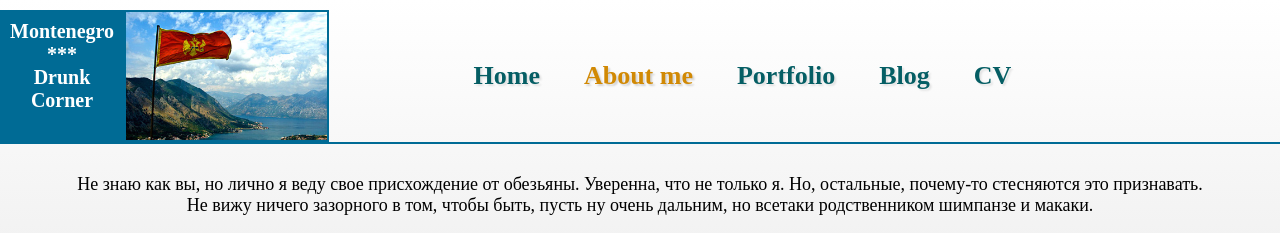
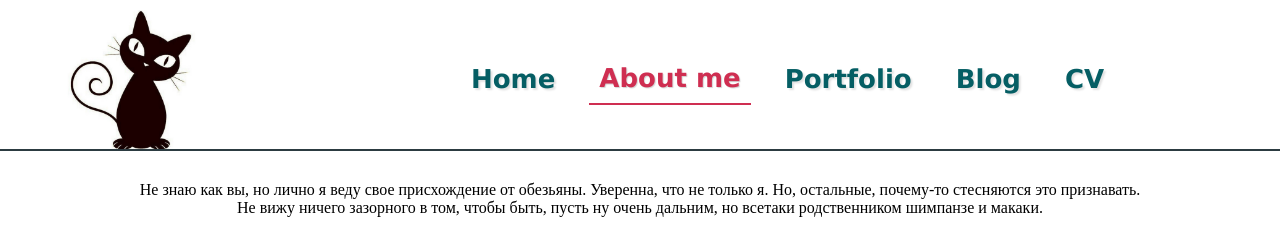
Before and after one commit to bluerat1976/mysite-1, a website: page aboutme.html in a window 1280 px wide. Shown: the top 233 px of the page. Drawn offline with Linux system fonts and the light colour scheme.

Commit message:
in process-2

```diff
--- a/js/Header.js
+++ b/js/Header.js
@@ -2,12 +2,12 @@ let header = document.getElementById('hd')
 
 let boxlogo = document.getElementById('box-logo')
 
-let logo = document.createElement('h3')
-logo.innerHTML = `Montenegro\n *** \<br>Drunk Сorner`
-boxlogo.appendChild(logo)
+//let logo = document.createElement('h3')
+//logo.innerHTML = 'Это я'
+//boxlogo.appendChild(logo)
 
 let logopict = document.createElement('img')
-logopict.setAttribute('src', 'picts/upmenu/upmenu-9.jpg')
+logopict.setAttribute('src', 'picts/logo/logo-7.jpg')
 logopict.setAttribute('id', 'pict-logo')
 boxlogo.appendChild(logopict)
 
--- a/package.json
+++ b/package.json
@@ -18,6 +18,6 @@
   },
   "homepage": "https://github.com/bluerat1976/mysite-1#readme",
   "devDependencies": {
-    "node-sass": "^4.13.1"
+    "node-sass": "^4.14.1"
   }
 }
--- a/styles.scss
+++ b/styles.scss
@@ -5,13 +5,12 @@
 
 body {
     padding: 10px 0 0 0;
-    background: linear-gradient(#ffffff, #cccccc);
 
     .content{
         padding-top: 30px;
         text-align: center;
 
-        quote {
+        .quote {
             font-size: 18px;
         }
 
--- a/styles/_header.scss
+++ b/styles/_header.scss
@@ -7,27 +7,26 @@
 #hd {
     display: flex;
     flex-flow:  row nowrap;
-    border-bottom: 2px solid #006b95;
+    border-bottom: 2px solid #2c3b41;
     /*background:linear-gradient(#e2e3e4, #314458) ;*/
+    padding-left: 5%;
 
     #box-logo {
         display: flex;
         flex-flow: row nowrap;
-        flex: 1 1 6%;
+        flex: 1 1 12%;
 
         h3 {
             display: inline-block;
             flex: 1 1 60px;
-            font-size: 20px;
+            font-size: 40px;
             padding: 10px;
-            color: #ffffff;
-            background-color: #006b95;
+            color: #000000;
             text-align: center;
         }
 
         #pict-logo {
-            max-width: 100%;
-            border: 2px solid #006b95;
+            max-width: 60%;
         }
     }
 
@@ -52,8 +51,9 @@
             #page-portfolio & #uppnav3,
             #page-blog & #uppnav4,
             #page-cv & #uppnav5 {
-                color:#d18904;
-                text-shadow: 2px 2px 2px #d3d3d3;
+                color:#cf2e51;
+                text-shadow: 1px 1px 1px #d3d3d3;
+                border-bottom: 2px solid #cf2e51;
             }
     }
 }
--- a/styles/_mixins.scss
+++ b/styles/_mixins.scss
@@ -7,5 +7,6 @@
     font-weight: bold;
     text-shadow: 2px 2px 2px #e2e2e2;
     color: #055e64;
+    font-family: 'Lucida Sans', 'Lucida Sans Regular', 'Lucida Grande', 'Lucida Sans Unicode', Geneva, Verdana, sans-serif;;
 
 } /* color: #055e64; */
```
Also changed, not shown: picts/logo/logo-2.jpg (deleted), picts/logo/logo-6.jpg (renamed from picts/logo/tatiana.jpg), picts/logo/logo-7.jpg (added), style.css, 1 other file.
